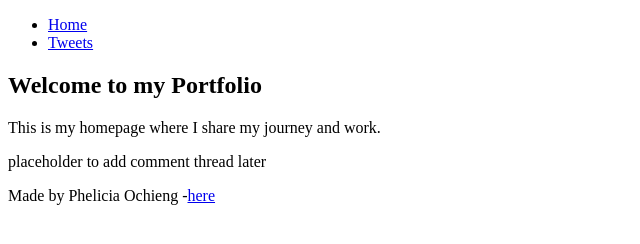
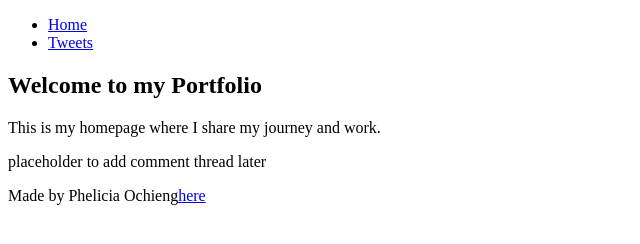
Before and after one commit to Mink-19/My_First_Portfolio, a plain HTML site: page html_basic/index.html in a window 1280 px wide. Shown: the full height of the page, 0-640 px from the left. Drawn offline with Linux system fonts and the light colour scheme.

Commit message:
Update index.html

```diff
--- a/html_basic/index.html
+++ b/html_basic/index.html
@@ -22,7 +22,7 @@
         </aside>
     </main>
     <footer>
-        <p>Made by Phelicia Ochieng -<a href="https://github.com/Mink-19"target="_blank">here</a></p>
+        <p>Made by Phelicia Ochieng<a href="https://github.com/Mink-19"target="_blank">here</a></p>
     </footer>
   </body>
 </html>
```
